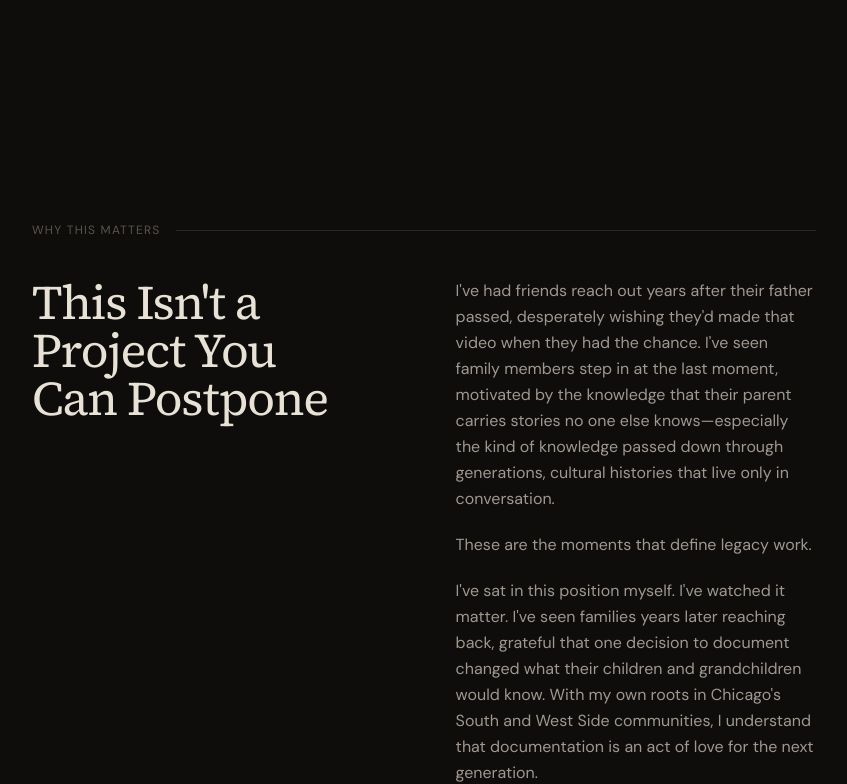
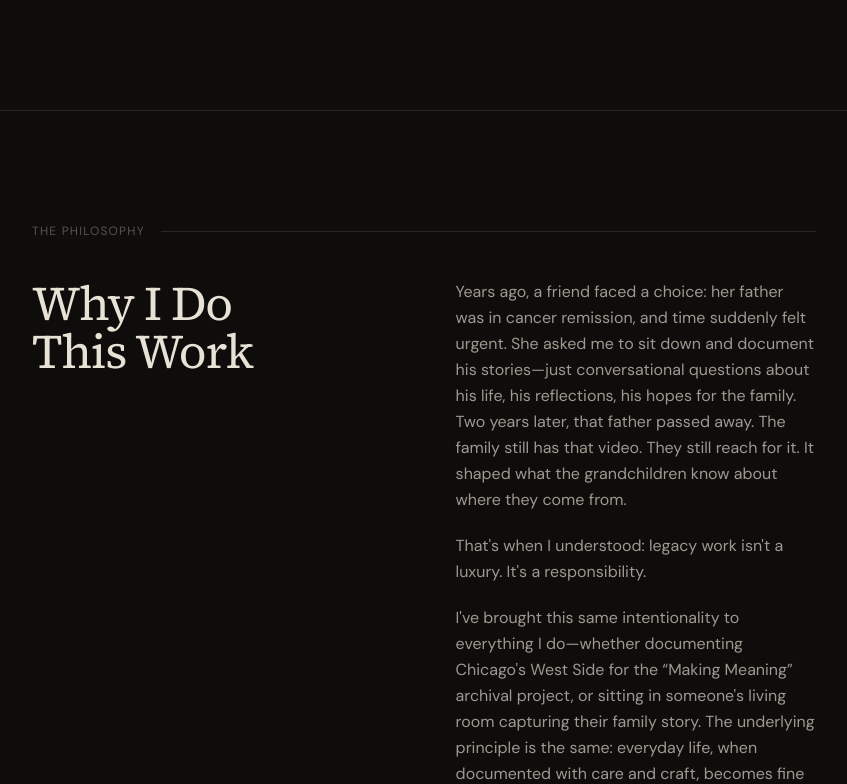
Before and after one commit to KenDigital7/ceola-oware-doc-proposal, a Next.js app: page / in a window 1280 px wide. Shown: the part 576-1360 px from the top of the page, without its empty margins (216-1063 px from the left). Built offline with nearby package versions, Linux system fonts and the light colour scheme.

Commit message:
feat: remove "Why This Matters" section
Delete '<WhyNow />' component and clean up imports.

```diff
--- a/app/page.tsx
+++ b/app/page.tsx
@@ -1,5 +1,4 @@
 import { Hero } from "@/components/landing/Hero";
-import { WhyNow } from "@/components/landing/WhyNow";
 import { About } from "@/components/landing/About";
 import { Package } from "@/components/landing/Package";
 import { Process } from "@/components/landing/Process";
@@ -16,7 +15,6 @@ export default function Page() {
   return (
     <main id="main">
       <Hero />
-      <WhyNow />
       <About />
       <Package />
       <Process />
--- a/components/landing/WhyNow.tsx
+++ /dev/null
@@ -1,48 +0,0 @@
-import { SectionLabel } from "./SectionLabel";
-
-export function WhyNow() {
-  return (
-    <section
-      aria-labelledby="why-now-heading"
-      className="mx-auto max-w-doc px-6 py-20 sm:px-10 sm:py-28"
-    >
-      <SectionLabel label="Why This Matters" />
-
-      <div className="grid gap-16 lg:grid-cols-[1fr_1.1fr] lg:gap-24">
-        {/* Left: headline */}
-        <div>
-          <h2
-            id="why-now-heading"
-            className="font-serif text-4xl font-normal leading-tight tracking-tight text-foreground text-balance sm:text-5xl"
-          >
-            This Isn&apos;t a Project You Can Postpone
-          </h2>
-        </div>
-
-        {/* Right: body */}
-        <div className="flex flex-col gap-5 text-base leading-relaxed text-foreground-muted">
-          <p>
-            I&apos;ve had friends reach out years after their father passed,
-            desperately wishing they&apos;d made that video when they had the
-            chance. I&apos;ve seen family members step in at the last moment,
-            motivated by the knowledge that their parent carries stories no one
-            else knows&mdash;especially the kind of knowledge passed down
-            through generations, cultural histories that live only in
-            conversation.
-          </p>
-          <p>These are the moments that define legacy work.</p>
-          <p>
-            I&apos;ve sat in this position myself. I&apos;ve watched it matter.
-            I&apos;ve seen families years later reaching back, grateful that one
-            decision to document changed what their children and grandchildren
-            would know. With my own roots in Chicago&apos;s South and West Side
-            communities, I understand that documentation is an act of love for
-            the next generation.
-          </p>
-        </div>
-      </div>
-
-
-    </section>
-  );
-}
```
